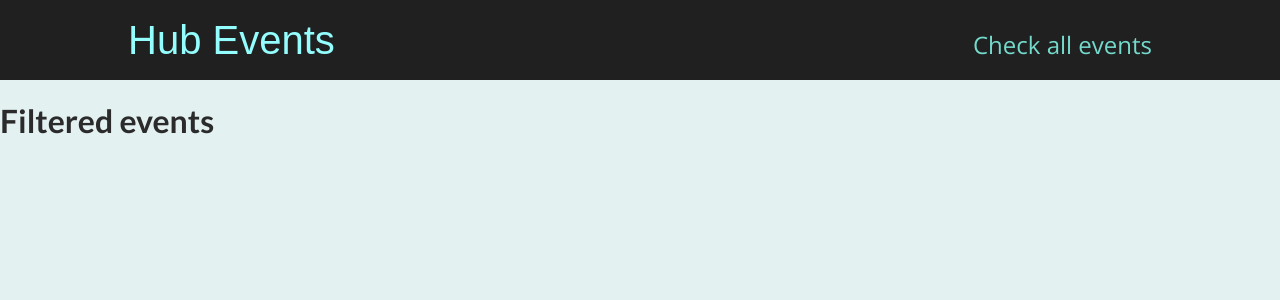
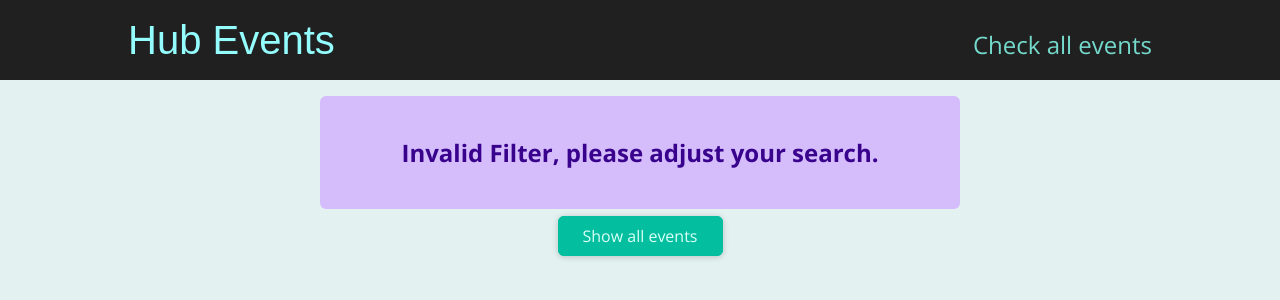
Before and after one commit to lenilunderman/hubevents, a Next.js app: page /events in a window 1280 px wide. Shown: the top 300 px of the page. Built offline with nearby package versions, Linux system fonts and the light colour scheme.

Commit message:
adding error alers and finishing the search bar on nextjs.

```diff
--- /dev/null
+++ b/components/events/results-title.js
@@ -0,0 +1,20 @@
+import Button from '../ui/button';
+import classes from './results-title.module.css';
+
+function ResultsTitle(props) {
+  const { date } = props;
+
+  const humanReadableDate = new Date(date).toLocaleDateString('en-US', {
+    month: 'long',
+    year: 'numeric',
+  });
+
+  return (
+    <section className={classes.title}>
+      <h1>Events in {humanReadableDate}</h1>
+      <Button link='/events'>Show all events</Button>
+    </section>
+  );
+}
+
+export default ResultsTitle;
--- /dev/null
+++ b/components/events/results-title.module.css
@@ -0,0 +1,6 @@
+.title {
+  margin: 2rem auto;
+  width: 90%;
+  max-width: 40rem;
+  text-align: center;
+}
--- /dev/null
+++ b/components/ui/error-alert.js
@@ -0,0 +1,7 @@
+import classes from './error-alert.module.css';
+
+function ErrorAlert(props) {
+  return <div className={classes.alert}>{props.children}</div>;
+}
+
+export default ErrorAlert;
--- /dev/null
+++ b/components/ui/error-alert.module.css
@@ -0,0 +1,12 @@
+.alert {
+  margin: 1rem auto;
+  padding: 1rem 2rem;
+  width: 90%;
+  max-width: 40rem;
+  background-color: #d5bdfc;
+  color: #38028d;
+  font-weight: bold;
+  font-size: 1.5rem;
+  text-align: center;
+  border-radius: 6px;
+}
--- a/pages/events/[...slug].js
+++ b/pages/events/[...slug].js
@@ -1,8 +1,77 @@
+// extract the data from the url
+import { useRouter } from "next/router";
+import { getFilteredEvents } from "../../dummy-data";
+import EventList from "../../components/events/event-list";
+import ResultTitle from "../../components/events/results-title";
+import { Fragment } from "react";
+import Button from "../../components/ui/button";
+import ErrorAlert from "../../components/ui/error-alert";
+
 function FilteredEventsPage() {
+  const router = useRouter();
+  // get all the data as an array
+  const filterDate = router.query.slug;
+
+  // check if the filted data is falsy
+  if (!filterDate) {
+    return <p className="center"> Loading ...</p>;
+  }
+  // the data comes as text, but need to be transforming to numbers
+  const filteredYear = filterDate[0];
+  const filteredMonth = filterDate[1];
+  // transforming data to numbers
+  const numYear = +filteredYear;
+  const numMonth = +filteredMonth;
+
+  // Filters for the search
+  if (
+    isNaN(numYear) ||
+    isNaN(numMonth) ||
+    numYear > 2030 ||
+    numYear < 2021 ||
+    numMonth < 1 ||
+    numMonth > 12
+  ) {
+    return (
+      <Fragment>
+        <ErrorAlert>
+          <p> Invalid Filter, please adjust your search. </p>
+        </ErrorAlert>
+        <div className="center">
+          <Button link="/events"> Show all events </Button>
+        </div>
+      </Fragment>
+    );
+  }
+
+  //if everything passes I can get the events to be displayed
+  const filteredEvents = getFilteredEvents({
+    year: numYear,
+    month: numMonth,
+  });
+
+  // check if it comes with zero events or not.
+  if (!filteredEvents || filteredEvents.length === 0) {
+    return (
+      <Fragment>
+        <ErrorAlert>
+          <p> No events found for the chosen filter. </p>
+        </ErrorAlert>
+        <div className="center">
+          <Button link="/events"> Show all events </Button>
+        </div>
+      </Fragment>
+    );
+  }
+
+  // resulttitle expect a data objct that props will receive
+  const date = new Date(numYear, numMonth - 1);
+
   return (
-    <div>
-      <h1> Filtered events </h1>
-    </div>
+    <Fragment>
+      <ResultTitle date={date} />
+      <EventList items={filteredEvents} />
+    </Fragment>
   );
 }
 
```
Also changed, not shown: components/events/events-search.js (+20 -3 lines), pages/events/index.js (+14 -2 lines).
